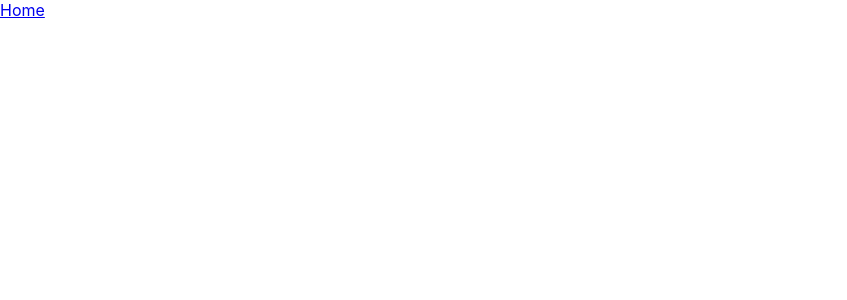
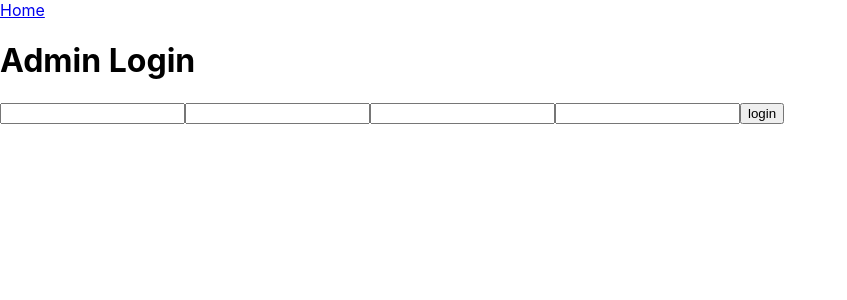
Before and after one commit to iO-Academy/23-jan-chickens-office-sign-in, a React (Create React App) app in the folder front-end/: page /admin-login in a window 1280 px wide. Shown: the top 300 px of the page, without its empty margins (0-847 px from the left). Built offline with nearby package versions, Linux system fonts and the light colour scheme.

Commit message:
Story 2 fully functional on the front-end

```diff
--- a/front-end/src/App.js
+++ b/front-end/src/App.js
@@ -1,17 +1,34 @@
 import './App.css';
+import { useState } from 'react'
 import Home from './Components/Home/Home';
 import SignOut from './Components/SignOut/SignOut';
 import SignIn from './Components/SignIn/SignIn';
 import AdminLogin from './Components/AdminLogin/AdminLogin'
+import Admin from './Components/Admin/Admin';
 import { BrowserRouter, Route, Routes } from 'react-router-dom'
 import SignInSuccess from './Components/SignIn/SignInSuccess/SignInSuccess';
 
 function App() {
+
+  const [sessionId, setSessionId] = useState(false)
+  const checkSession = (nextState, replace, next) => {
+    //fetch get request to /checkLogin
+    let authenticated = false
+    if (!authenticated) {
+      replace({
+        pathname: "/admin-login",
+        state: { nextPathname: nextState.location.pathname }
+      })
+    }
+    next()
+  }
+
   return (
     <BrowserRouter>
       <Routes>
         <Route path="/" element={<Home />} />
         <Route path="/admin-login" element={<AdminLogin />} />
+        <Route path="/admin" element={<Admin />} onEnter={checkSession} />
         <Route path="/sign-in/" element={<SignIn />} />
         <Route path="/sign-out/*" element={<SignOut />} />
         <Route path="/sign-in/success" element={<SignInSuccess />} />
--- /dev/null
+++ b/front-end/src/Components/Admin/Admin.js
@@ -0,0 +1,22 @@
+import { useNavigate, Link } from "react-router-dom";
+
+const Admin = () => {
+    const navigate = useNavigate()
+    setTimeout(function() {
+        //set login to false
+        navigate("/adming-login");
+      }, 500000);
+
+    return (
+        <>
+            <nav>
+                <Link to="/admin-login">Logout</Link>
+            </nav>
+            <h1>Admin</h1>
+            <button>Today</button>
+            <button>History</button>
+        </>
+    )
+}
+
+export default Admin
--- a/front-end/src/Components/AdminLogin/AdminLogin.js
+++ b/front-end/src/Components/AdminLogin/AdminLogin.js
@@ -1,11 +1,58 @@
-import { Link } from  'react-router-dom'
+import { useState } from 'react'
+import { Link, useNavigate } from 'react-router-dom'
 
 const AdminLogin = () => {
+    const [firstNumber, setFirstNumber] = useState(null)
+    const [secondNumber, setSecondNumber] = useState(null)
+    const [thirdNumber, setThirdNumber] = useState(null)
+    const [fourthNumber, setFourthNumber] = useState(null)
 
+    const navigate = useNavigate()
+    const handleSubmit = (event) => {
+        event.preventDefault()
+        const pincodeString = firstNumber + secondNumber + thirdNumber + fourthNumber
+        // fetch("/admin-login", {
+        //     method: "POST",
+        //     headers:{"Content-Type": "application/json"},
+        //     body: JSON.encode(pincodeString)
+        // })
+        // .then(response => response.json())
+        // .then((data) => {
+        //     //set the session.id here, record as state in app
+        // })
+
+        navigate("/admin")
+    }
+
+    const handleFirstNumberChange  = (event) => {
+        setFirstNumber(event.target.value)
+    }
+    const handleSecondNumberChange  = (event) => {
+        setSecondNumber(event.target.value)
+    }
+    const handleThirdNumberChange  = (event) => {
+        setThirdNumber(event.target.value)
+    }
+    const handleFourthNumberChange  = (event) => {
+        setFourthNumber(event.target.value)
+    }
     return (
+        <>
             <nav>
                 <Link to="/">Home</Link>
             </nav>
+            <h1>
+                Admin Login
+            </h1>
+            <form onSubmit={handleSubmit}>
+                <input type="number" onChange={handleFirstNumberChange}/>
+                <input type="number" onChange={handleSecondNumberChange}/>
+                <input type="number" onChange={handleThirdNumberChange}/>
+                <input type="number" onChange={handleFourthNumberChange}/>
+                <input type="submit" value="login" />
+            </form>
+
+        </>
     )
 }
 
--- a/front-end/src/Components/SignIn/SignInSuccess/SignInSuccess.js
+++ b/front-end/src/Components/SignIn/SignInSuccess/SignInSuccess.js
@@ -6,6 +6,10 @@ const SignInSuccess = () => {
     const handleButtonClick = () => {
         navigate("/")
     }
+
+    setTimeout(function() {
+        navigate("/");
+      }, 10000);
 
     return (
         <>
```
Also changed, not shown: front-end/src/Components/Admin/Today/Today.js (added, +10 -0 lines).
